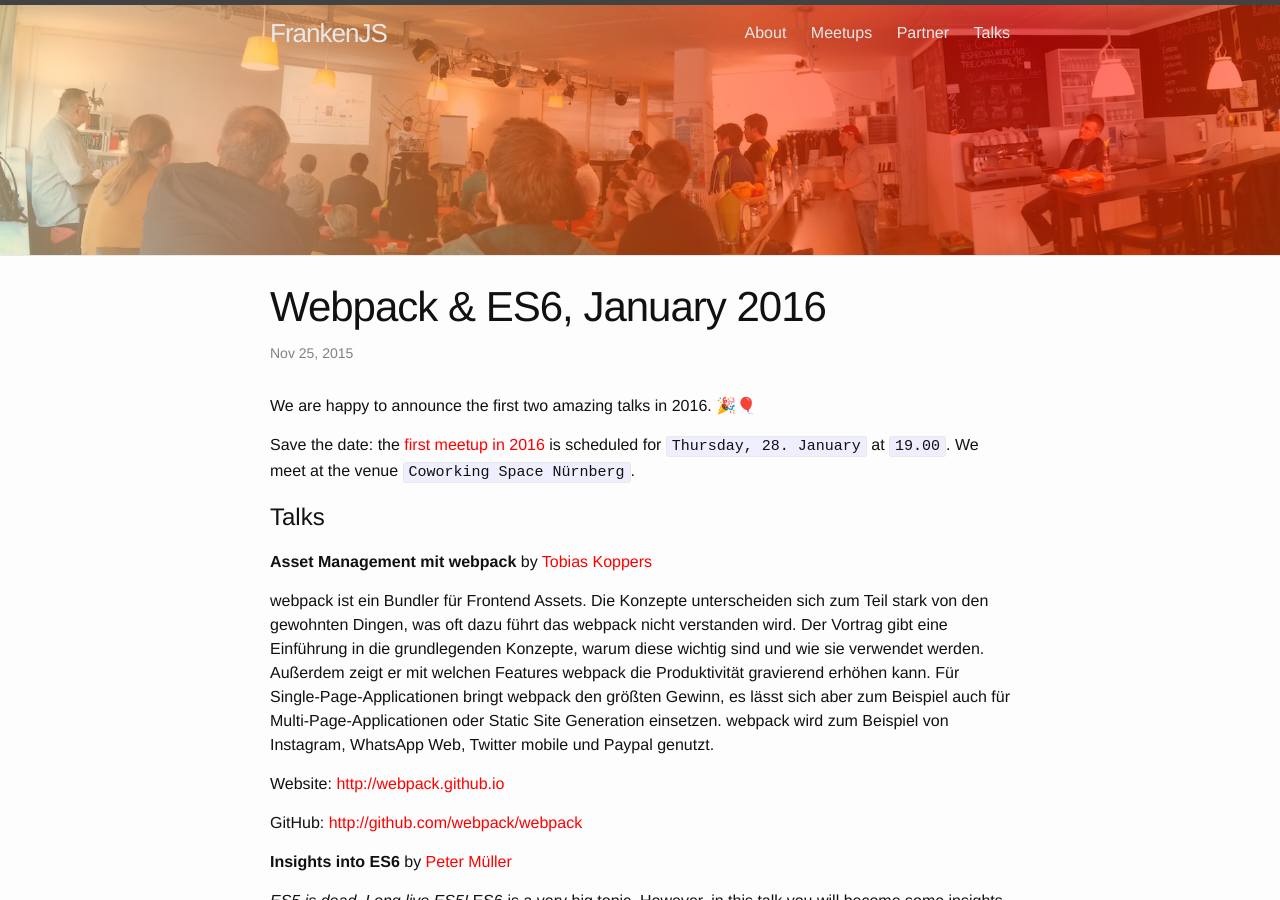
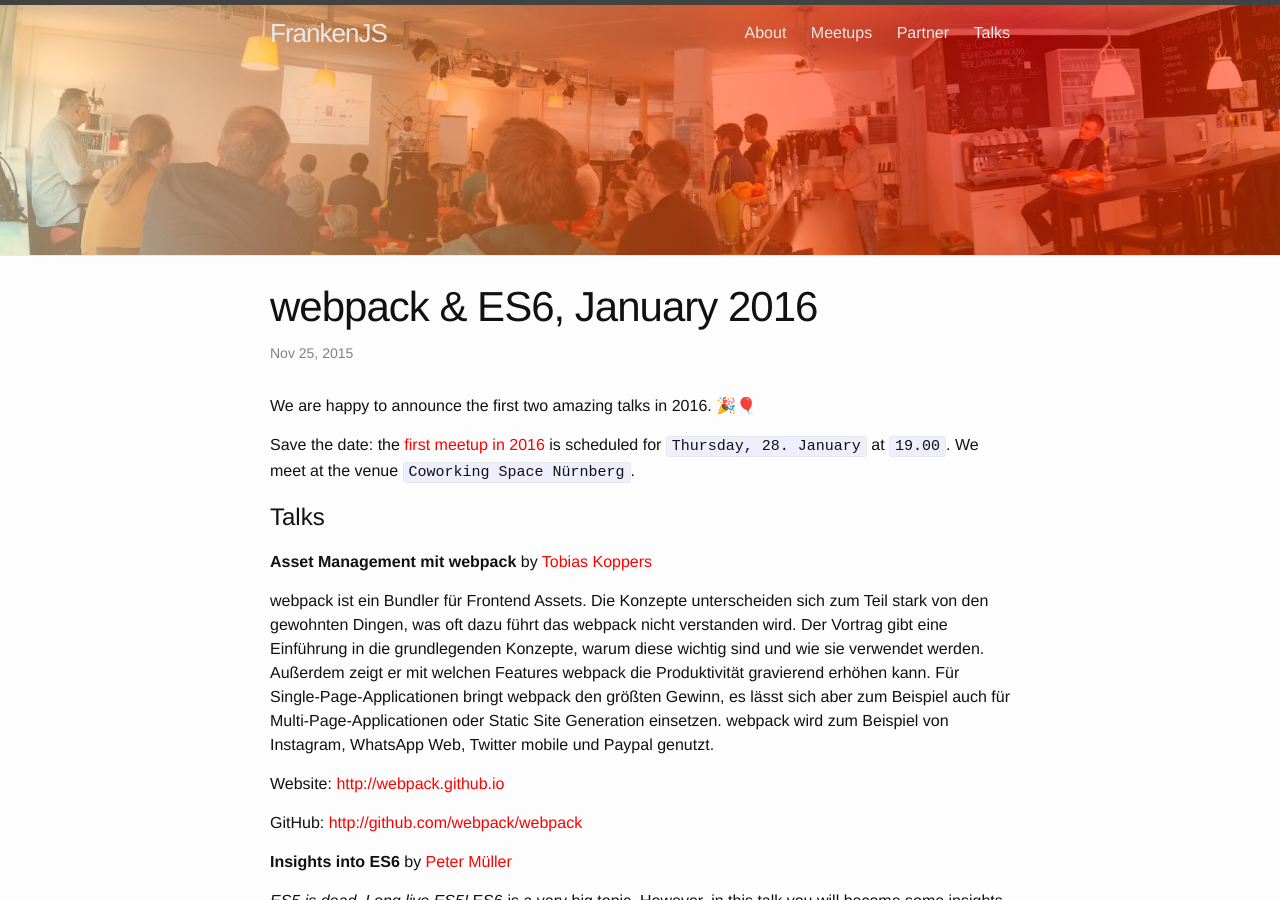
Before and after one commit to FrankenJS/frankenjs.github.io, a Jekyll site: the page built from _posts/2015-11-24-webpack-and-es6.markdown, in a window 1280 px wide and 900 px high. Built offline with Jekyll 4.4.1, drawn with Linux system fonts in a browser that asks for light colours.

Commit message:
Typo fixed

```diff
--- a/_posts/2015-11-24-webpack-and-es6.markdown
+++ b/_posts/2015-11-24-webpack-and-es6.markdown
@@ -1,6 +1,6 @@
 ---
 layout: post
-title:  "Webpack & ES6, January 2016"
+title:  "webpack & ES6, January 2016"
 date:   2015-11-25 14:00:00
 ---
 
```
